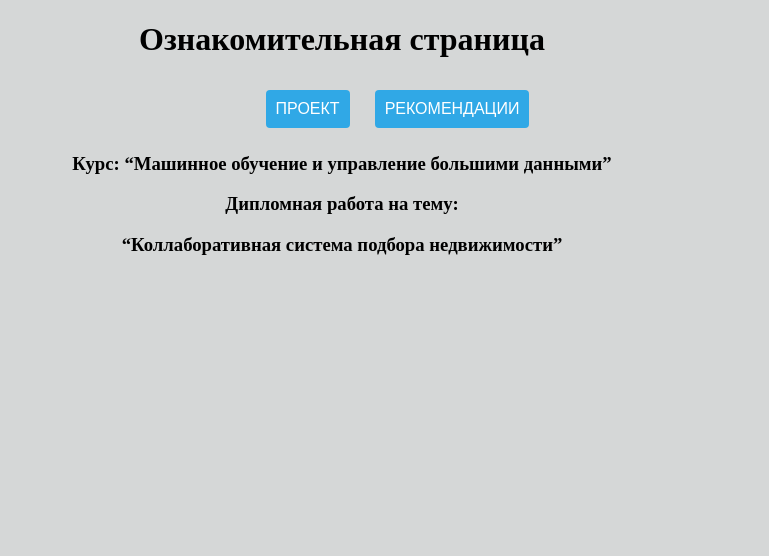
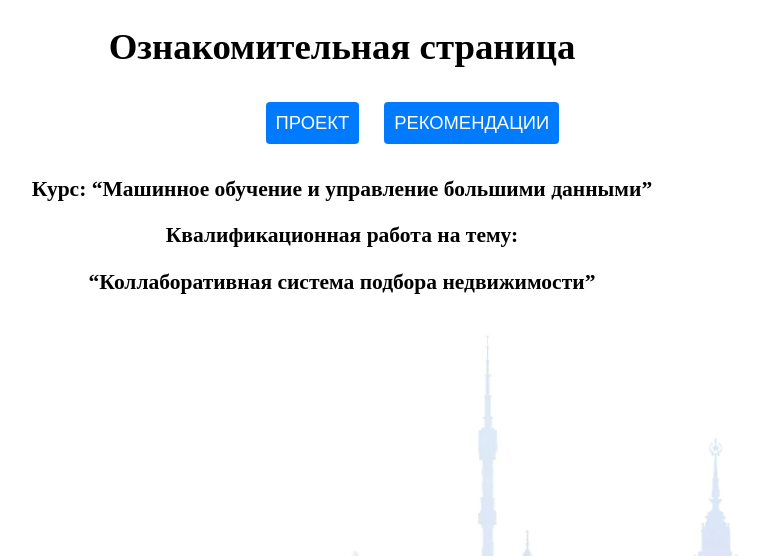
Before and after one commit to Gabuchev/Apartments-in-Moscow---The-simplest-recommendation-system, a Flask app: page / in a window 1280 px wide; the page is wider, and only the part inside the window is pictured. Shown: the top 556 px of that part, without its empty margins (298-1067 px from the left). Run offline with Flask 2, Linux system fonts and the light colour scheme.

Commit message:
Update index.html

```diff
--- a/Flask/templates/index.html
+++ b/Flask/templates/index.html
@@ -1,6 +1,6 @@
 <!DOCTYPE html>
 <html>
-<body style="background: #c9ccccc5;">
+<body >
 
 <title>{{title}}</title>
 
@@ -9,11 +9,23 @@
 
 <style>
 
+
+body {
+
+  background-image: url('33.jpg');
+  background-repeat: no-repeat;
+  background-attachment: fixed;
+  background-size: 100% 100%;
+}
+
 ul {
     list-style:none;
     position:relative;
     left:40%;
 }
+
+html {
+font-size: 115%}
 
 h1,h2,h3{
   text-align:center;
@@ -21,7 +33,7 @@ h1,h2,h3{
 }
               a {
                 text-decoration: none; /*убираем подчеркивание текста ссылок*/
-                background:#30A8E6; /*добавляем фон к пункту меню*/
+                background:#007bff; /*добавляем фон к пункту меню*/
                 color:#fff; /*меняем цвет ссылок*/
                 padding:10px 10px; /*добавляем отступ*/
                 font-family: arial; /*меняем шрифт*/
@@ -35,7 +47,7 @@ h1,h2,h3{
               }
 
               a:hover {
-                background:#1C85BB;/*добавляем эффект при наведении*/
+                background:#06f;/*добавляем эффект при наведении*/
               }
 
               li {
@@ -53,7 +65,7 @@ h1,h2,h3{
          <ul class="mainmenu">
 
          {% for m in menu -%}
-         <li><a href="{{m.url}}">{{m.name}}</a></li>
+         <li><a  href="{{m.url}}">{{m.name}}</a></li>
          {% endfor -%}
         </ul>
          {% endblock mainmenu -%}
@@ -65,7 +77,7 @@ h1,h2,h3{
 <br><br><br>
 <h3>Курс: “Машинное обучение и управление большими данными”</h3>
 
-<h3>Дипломная работа на тему:</h3>
+<h3>Квалификационная работа на тему:</h3>
 <h3>“Коллаборативная система подбора недвижимости”</h3>
 </body>
 
```
